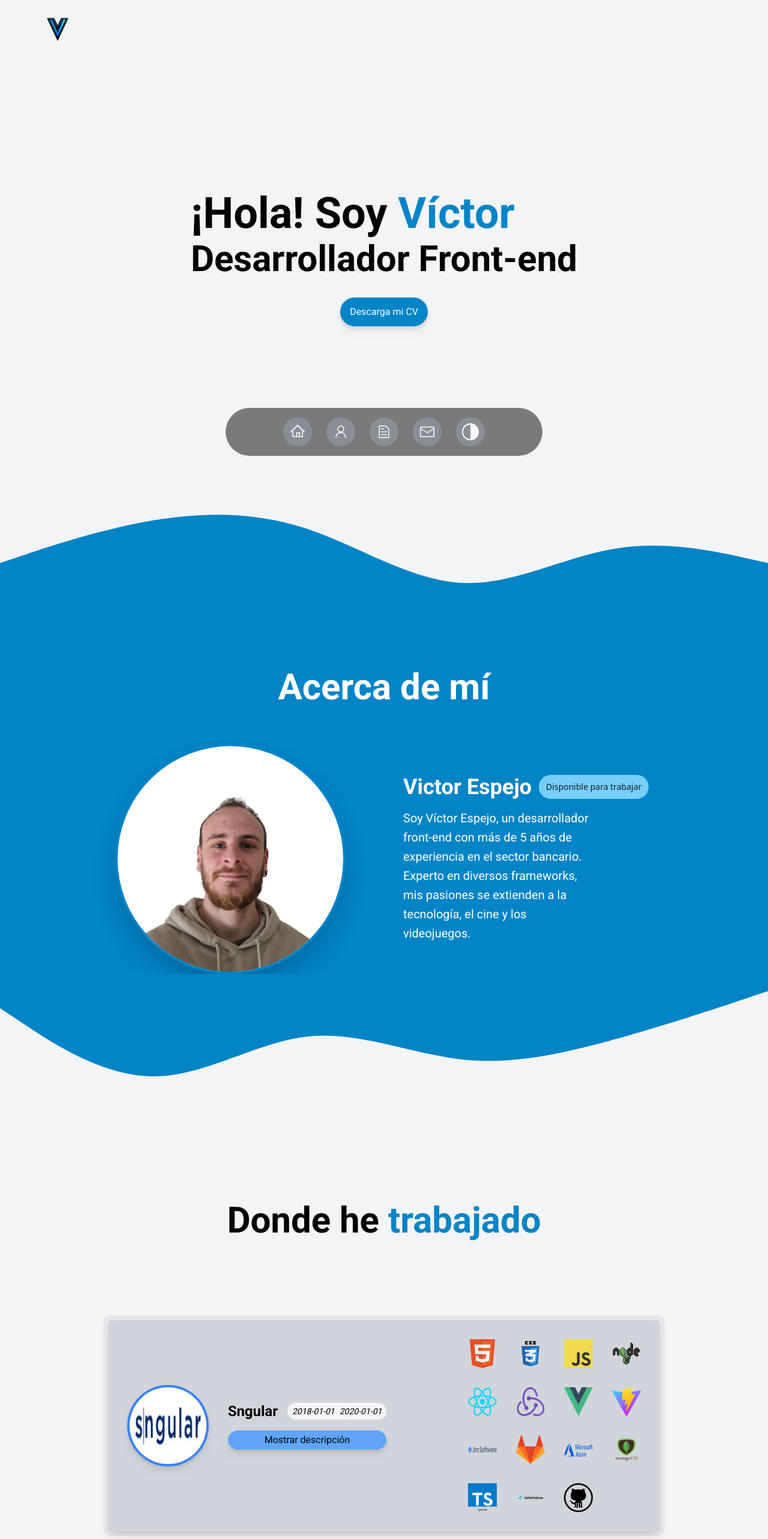
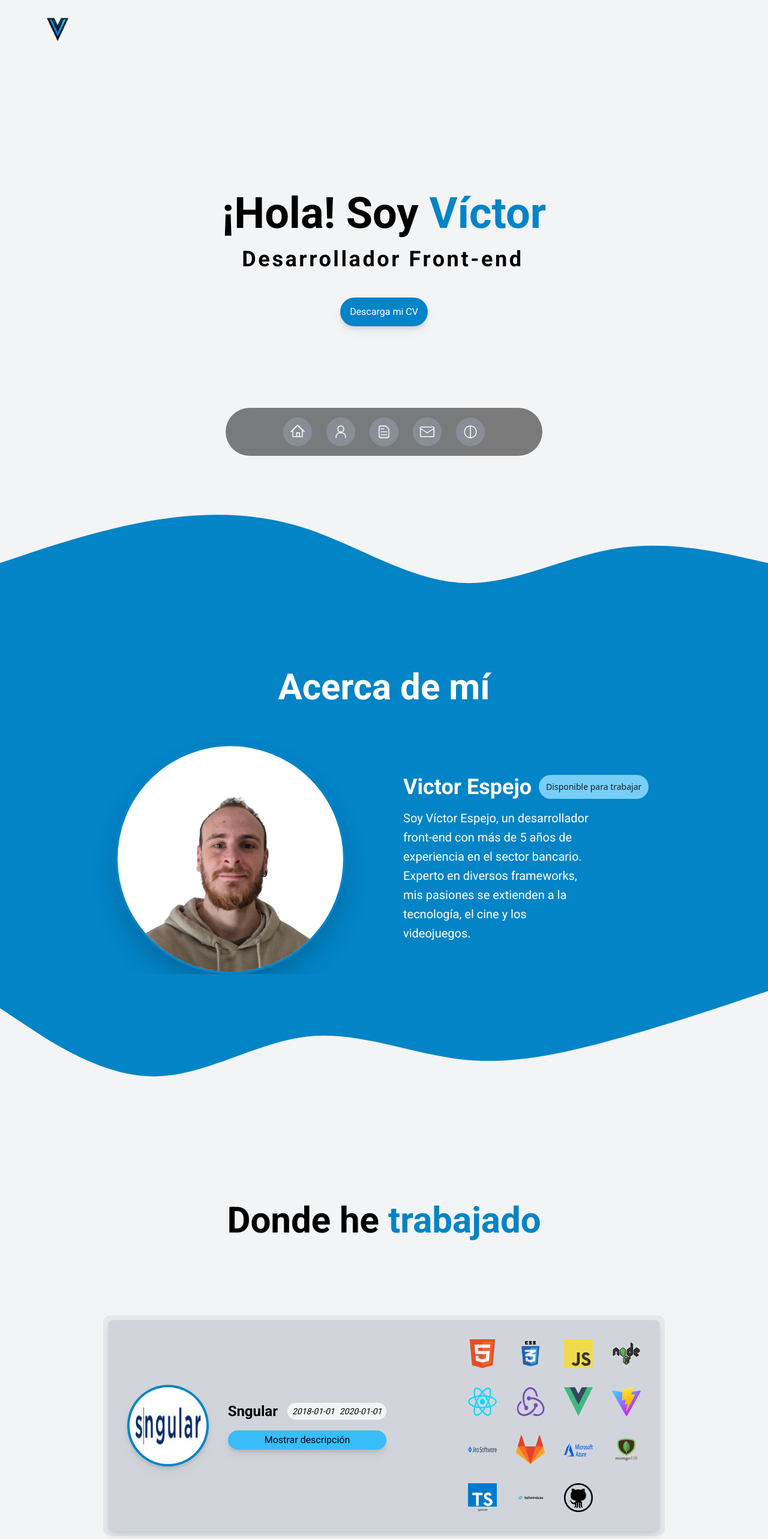
Before and after one commit to VictorEspejo/vicesp_porfolio, a React (Vite) app: page / in a window 1280 px wide. Shown: the top 2566 px of the page at 60% size. Built offline with nearby package versions, Linux system fonts and the light colour scheme.

Commit message:
feat: Update styling in Footer component to adjust position and opacity, refactor styling in WorkCard component for better appearance and hover effect, fix styling and animation in About component for better visibility and add new style file and animation to Welcome component for text typing effect

```diff
--- a/src/components/Footer/index.jsx
+++ b/src/components/Footer/index.jsx
@@ -16,14 +16,16 @@ export default function Footer() {
 
   async function sequence() {
     await animation.start({
-      y: "-90vh",
+      y: "-80vh",
       scale: 0.25,
+      opacity: 0,
     });
     await animation.start({
       y: "0vh",
+      opacity: 0.25,
       transition: { duration: 0.5 },
     });
-    animation.start({ scale: 1 });
+    animation.start({ scale: 1, opacity: 0.5 });
   }
 
   const handleDarkMode = () => {
@@ -63,17 +65,10 @@ export default function Footer() {
           </Link>
         </li>
         <li className="rounded-full w-12 h-12 bg-gray-800 flex justify-center items-center px-2 py-2 text-white transition duration-150 ease-in-out hover:scale-125 cursor-pointer">
-          {darkMode ? (
-            <RxHalf2
-              onClick={handleDarkMode}
-              className="w-8 h-8 transition duration-150 ease-in-out hover:scale-150"
-            />
-          ) : (
-            <RxHalf1
-              onClick={handleDarkMode}
-              className="w-6 h-6 transition duration-200 ease-in-out hover:scale-150"
-            />
-          )}
+          <RxHalf1
+            onClick={handleDarkMode}
+            className="w-6 h-6 transition duration-200 ease-in-out hover:scale-150"
+          />
         </li>
       </ul>
     </motion.nav>
--- a/src/components/WorkCard/index.jsx
+++ b/src/components/WorkCard/index.jsx
@@ -50,7 +50,7 @@ export default function WorkCard({
       <section className="px-2 py-2 bg-gray-200 dark:bg-slate-700 rounded-xl">
         <article className="overflow-hidden workcard bg-gray-300 text-dark dark:bg-slate-600 dark:text-white rounded-lg shadow-lg flex flex-col gap-6 lg:flex-row justify-center py-8 px-8">
           <header className="flex flex-col lg:flex-row items-center gap-8 flex-wrap">
-            <div className="bg-blue-500 rounded-full px-1 py-1 drop-shadow-lg">
+            <div className="bg-sky-600 rounded-full px-1 py-1 drop-shadow-lg">
               <img
                 src={image}
                 alt={title}
@@ -68,7 +68,7 @@ export default function WorkCard({
               <motion.button
                 whileTap={{ scale: 0.97 }}
                 onClick={toggleDescription}
-                className="drop-shadow-lg px-2 py-1 rounded-full bg-blue-400 text-black flex flex-row gap-4 justify-center itelms-center"
+                className="drop-shadow-lg px-2 py-1 rounded-full bg-sky-400 hover:bg-sky-600 text-black flex flex-row gap-4 justify-center itelms-center"
               >
                 <span>
                   {isDescVisible ? t("works.hide") : t("works.show")}{" "}
--- a/src/views/About/index.jsx
+++ b/src/views/About/index.jsx
@@ -7,7 +7,7 @@ import { t } from "i18next";
 export default function About() {
   const variants = {
     visible: { x: 0, opacity: 1 },
-    hidden: { x: 200, opacity: 0 },
+    hidden: { x: 150, opacity: 0 },
   };
 
   return (
@@ -40,7 +40,7 @@ export default function About() {
           </div>
           <div className="flex flex-col justify-center items-center text-white px-10 lg:px-8">
             <header className="flex flex-col md:flex-row gap-3 w-full relative overflow-hidden">
-              <h2 className="text-2xl md:text-3xl lg:text-4xl font-bold text-center">
+              <h2 className="text-3xl lg:text-4xl font-bold text-center">
                 Victor Espejo
               </h2>
               <motion.span
--- a/src/views/Welcome/index.jsx
+++ b/src/views/Welcome/index.jsx
@@ -1,4 +1,5 @@
 import React from "react";
+import "./style.css";
 import CV from "@assets/documents/Victor_Espejo_CV.pdf";
 import VictorLogo from "../../../public/victorlogo.png";
 import { Trans } from "react-i18next";
@@ -17,12 +18,12 @@ export default function Welcome() {
         />
       </header>
       <section className="w-full flex flex-col items-center text-center lg:text-left py-16 lg:py-56">
-        <h1 className="text-6xl lg:text-7xl font-bold">
+        <h1 className="text-6xl lg:text-7xl font-bold text-center">
           <Trans i18nKey="welcome.title" values={{ name: "Víctor" }}>
             Hi<span className="text-sky-600">name</span>
           </Trans>
           <br />
-          <span className="text-5xl lg:text-6xl font-bold">
+          <span className="writer-text inline-block overflow-hidden text-2xl lg:text-4xl border-r-4 border-blue-600 whitespace-nowrap font-bold mx-0 my-auto tracking-widest">
             {t("welcome.frontend")}
           </span>
         </h1>
--- /dev/null
+++ b/src/views/Welcome/style.css
@@ -0,0 +1,24 @@
+.writer-text {
+  animation:
+    typing 5s steps(30, end),
+    blink 0.75s step-end infinite;
+}
+
+@keyframes typing {
+  from {
+    width: 0%;
+  }
+  to {
+    width: 100%;
+  }
+}
+
+@keyframes blink {
+  from,
+  to {
+    border-color: transparent;
+  }
+  50% {
+    @apply border-sky-600;
+  }
+}
--- a/tailwind.config.js
+++ b/tailwind.config.js
@@ -1,11 +1,8 @@
 /** @type {import('tailwindcss').Config} */
-import colors from "tailwindcss/colors"
+import colors from "tailwindcss/colors";
 export default {
-  content: [
-    "./index.html",
-    "./src/**/*.{js,jsx}",
-  ],
-  darkMode: 'class',
+  content: ["./index.html", "./src/**/*.{js,jsx}"],
+  darkMode: "class",
   theme: {
     extend: {},
     colors: {
@@ -22,7 +19,7 @@ export default {
       vic_yellow: {
         DEFAULT: "#F2E205",
       },
-    }
+    },
   },
   plugins: [],
-}
+};
```
